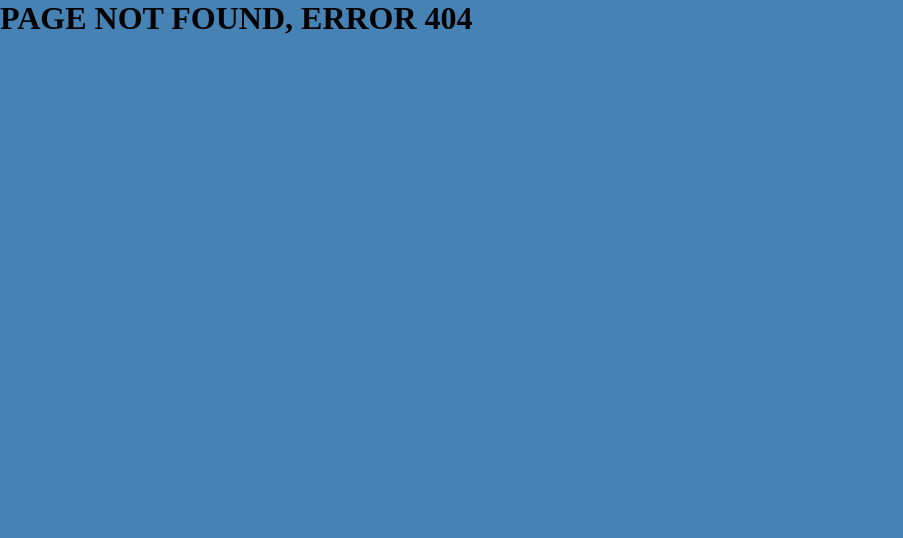
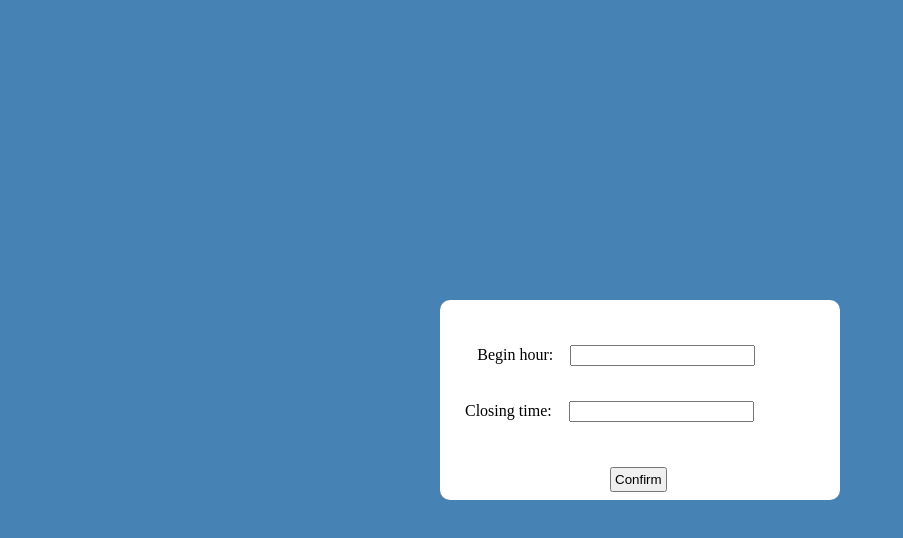
Before and after one commit to GabrielNew/timer-gate, a React (Vite) app: page /User/InsertHours in a window 1280 px wide. Before the commit this address had no page. Shown: the top 538 px of the page, without its empty margins (0-903 px from the left). Built offline with nearby package versions, Linux system fonts and the light colour scheme.

Commit message:
Page to insert hours

```diff
--- a/src/main.jsx
+++ b/src/main.jsx
@@ -5,6 +5,7 @@ import { BrowserRouter as Router, Routes, Route } from "react-router-dom";
 import Login from "./pages/Login";
 import CreateAccount from "./pages/CreateAccount";
 import NotFoundPage404 from "./pages/404";
+import InsertHours from "./pages/InsertHours";
 
 ReactDOM.createRoot(document.getElementById("root")).render(
   <React.StrictMode>
@@ -12,6 +13,7 @@ ReactDOM.createRoot(document.getElementById("root")).render(
       <Routes>
         <Route path="/" element={<Login />} />
         <Route path="/createAccount" element={<CreateAccount />} />
+        <Route path="/User/InsertHours" element={<InsertHours />} />
         <Route path="*" element={<NotFoundPage404 />} />
       </Routes>
     </Router>
--- /dev/null
+++ b/src/pages/InsertHours/index.jsx
@@ -0,0 +1,52 @@
+import { useState } from "react";
+import "./styles.css";
+
+const InsertHours = () => {
+  const [startHour, setStartHour] = useState();
+  const [endHour, setEndHour] = useState();
+
+  const handleHours = (event) => {
+    event.preventDefault();
+    alert("test");
+  };
+
+  return (
+    <form onSubmit={handleHours}>
+      <div id="backgroundBoxHours">
+        <div id="divBeginHour">
+          <label name="inputStartHours" id="labelBeginHours">
+            Begin hour:
+          </label>
+          <input
+            type="datetime"
+            name="inputStartHours"
+            id="inputStartHours"
+            value={startHour}
+            onChange={(e) => {
+              setStartHour(e.target.value);
+            }}
+          />
+        </div>
+        <div id="divEndHour">
+          <label name="inputEndHours" id="labelEndHours">
+            Closing time:
+          </label>
+          <input
+            type="datetime"
+            name="inputEndHours"
+            id="inputEndHours"
+            value={endHour}
+            onChange={(e) => {
+              setEndHour(e.target.value);
+            }}
+          />
+        </div>
+        <button type="submit" id="btnConfirmHours">
+          Confirm
+        </button>
+      </div>
+    </form>
+  );
+};
+
+export default InsertHours;
--- /dev/null
+++ b/src/pages/InsertHours/styles.css
@@ -0,0 +1,48 @@
+#backgroundBoxHours {
+  background-color: white;
+  width: 400px;
+  height: 200px;
+  border-radius: 10px;
+  position: absolute;
+  top: 50%;
+  left: 50%;
+  transform: translate(-50%, -50%);
+}
+
+#inputStartHours {
+  position: relative;
+  left: 8.3%;
+  top: 30%;
+}
+
+#labelBeginHours {
+  position: relative;
+  left: 3.5%;
+}
+#inputEndHours {
+  position: relative;
+  left: 5%;
+  top: 40%;
+}
+
+#divBeginHour {
+  padding: 10px;
+  margin: 15px;
+  position: relative;
+  top: 10%;
+}
+
+#divEndHour {
+  padding: 10px;
+  margin: 15px;
+  position: relative;
+  top: 10%;
+}
+
+#btnConfirmHours {
+  padding: 3px;
+  margin: 10px;
+  position: relative;
+  left: 40%;
+  top: 15%;
+}
```
